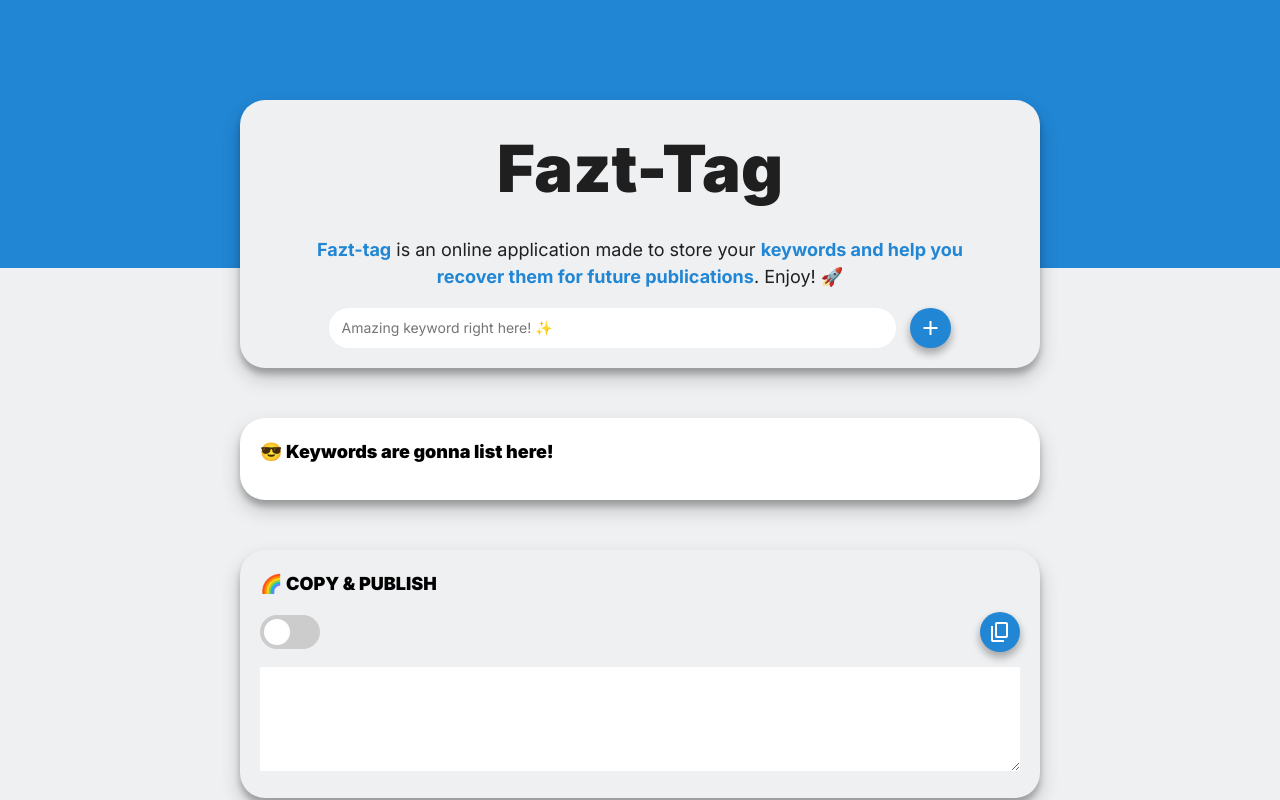
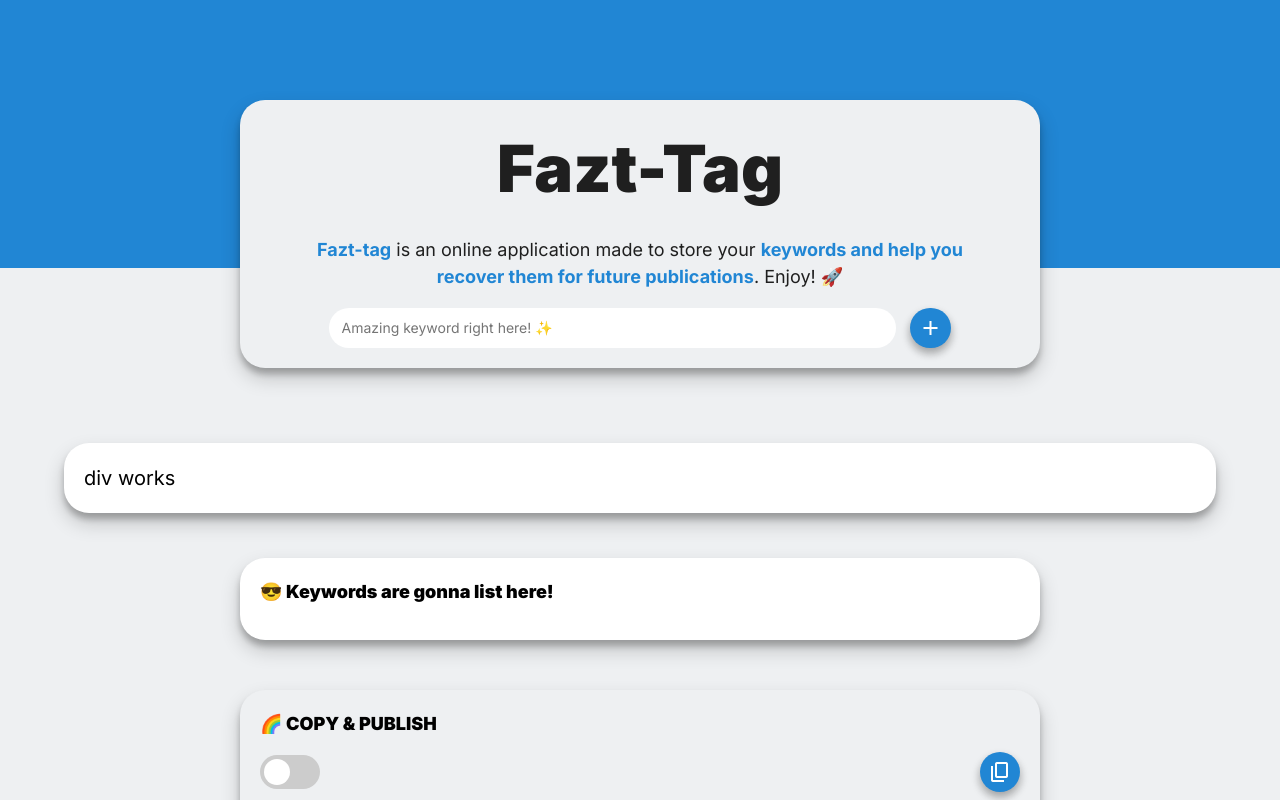
Before and after one commit to Shapdoo/fazt-tag, a React (Vite) app: page / in a window 1280 px wide. Shown: the top 800 px of the page. Built offline with nearby package versions, Linux system fonts and the light colour scheme.

Commit message:
first commit

```diff
--- a/src/App.tsx
+++ b/src/App.tsx
@@ -6,11 +6,14 @@
 import Header from "./components/Header/Header";
 import List from "./components/List/List";
 import KeywordArea from "./components/KeywordArea/KeywordArea";
-import Footer from './components/Footer/Footer';
+import Footer from "./components/Footer/Footer";
+import Filter from './components/Filter/Filter';
 
 function App() {
   //TODO solcionar no hardcodear el LS en el state
-  const [keywords, setKeywords] = useState<AppState["keywords"]>(JSON.parse(localStorage.getItem("keywords-app-data") ?? "[]"));
+  const [keywords, setKeywords] = useState<AppState["keywords"]>(
+    JSON.parse(localStorage.getItem("keywords-app-data") ?? "[]")
+  );
   const [selectedKeywords, setSelectedKeywords] = useState<
     AppState["selectedKeywords"]
   >([]);
@@ -41,10 +44,8 @@
       (keyword: Keyword) => keyword.id !== id
     );
 
-    setKeywords(keywordsUpdated)
-
+    setKeywords(keywordsUpdated);
   };
-
 
   const arrayIsEmpty: boolean = keywords.length === 0;
 
@@ -58,6 +59,11 @@
   return (
     <>
       <Header setKeywords={handleNewKeyword} />
+
+      <section className="categories contenedor">
+        <Filter />
+      </section>
+
       <main className="keywords-container contenedor">
         <h2 className="keywords-container-title">
           {arrayIsEmpty
@@ -65,12 +71,18 @@
             : "✨ Select the keywords that you want to copy!"}
         </h2>
         {!arrayIsEmpty && (
-          <List keywords={keywords} handleNewFlag={handleNewFlag} handleDelete={handleDelete}/>
+          <List
+            keywords={keywords}
+            handleNewFlag={handleNewFlag}
+            handleDelete={handleDelete}
+          />
         )}
       </main>
-      <div className="keywords-set contenedor">
+
+      <section className="keywords-set contenedor">
         <KeywordArea selectedKeywords={selectedKeywords} />
-      </div>
+      </section>
+
       <footer className="footer">
         <Footer />
       </footer>
--- /dev/null
+++ b/src/components/Filter/Filter.tsx
@@ -0,0 +1,5 @@
+export default function Filter(){
+    return (
+        <div>div works</div>
+    )
+}
--- a/src/index.css
+++ b/src/index.css
@@ -217,9 +217,20 @@
   background-color: var(--succes);
 }
 
+/* Category */
+.categories{
+  margin-top: calc(var(--gap) * 3.5);
+  box-shadow: var(--mShadow);
+  padding: 2rem;
+  font-size: 2rem;
+  border-radius: 2.5rem;
+  background-color: var(--white);
+}
+
+
 /* Main */
 .keywords-container {
-  margin-top: calc(var(--gap) * 3);
+  margin-top: 4.5rem;
   box-shadow: var(--mShadow);
   padding: 2rem;
   font-size: 2rem;
```
